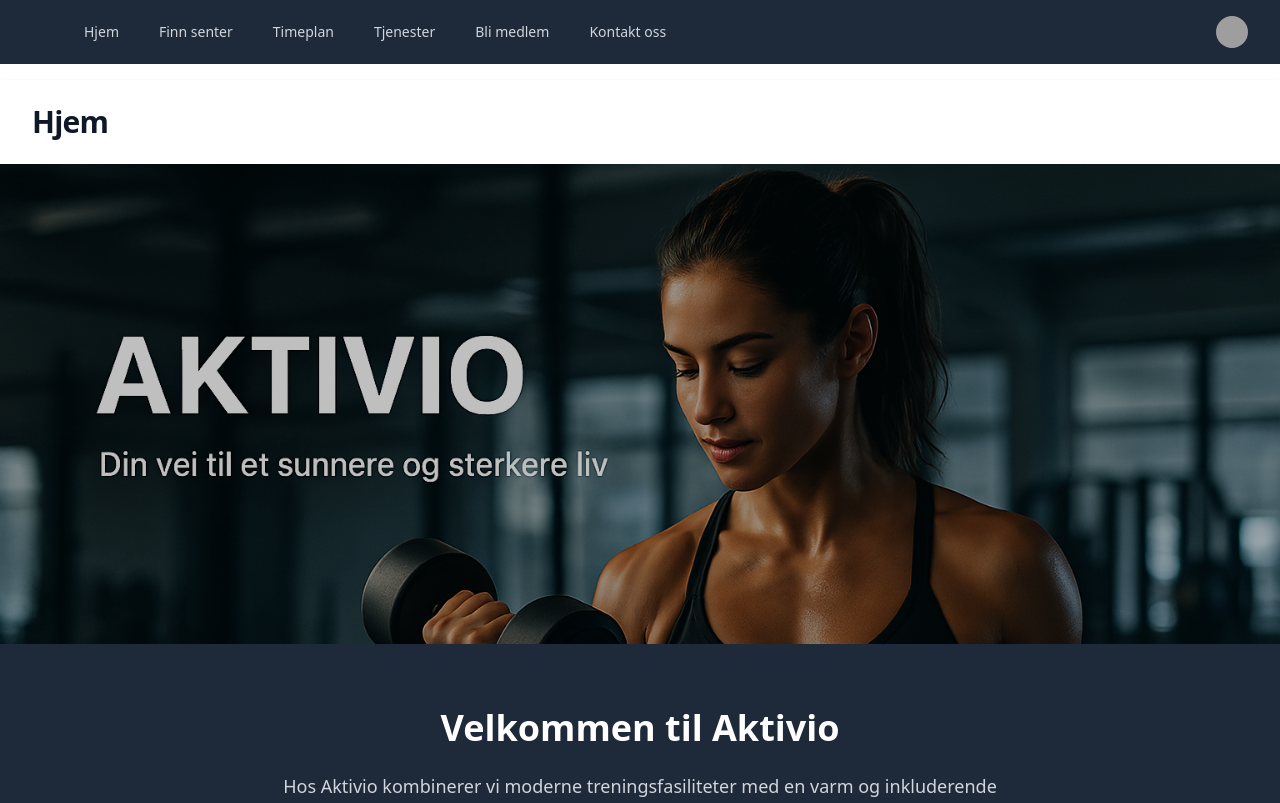
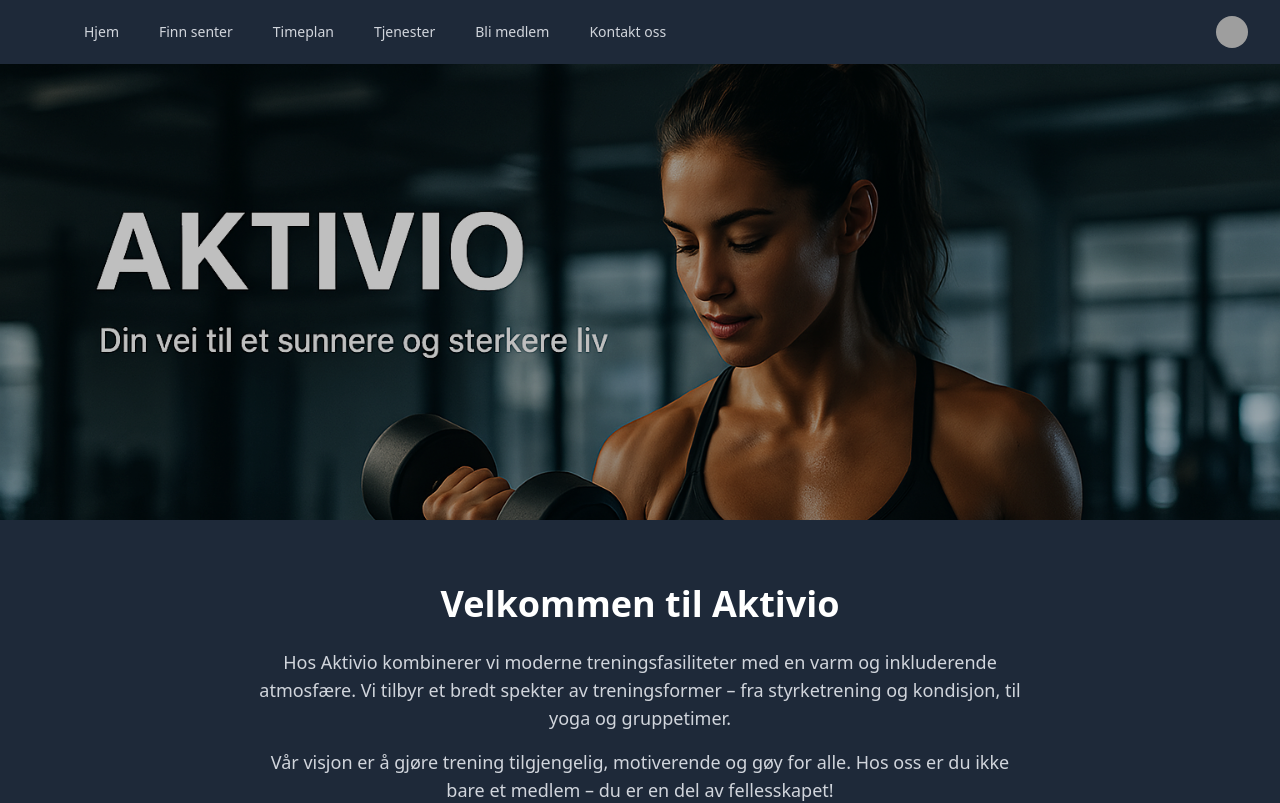
Before and after one commit to 250074USN/hackathon2025, a React (Vite) app: page /sign-out in a window 1280 px wide. Shown: the top 803 px of the page. Built offline with nearby package versions, Linux system fonts and the light colour scheme; grey boxes are pictures that could not be loaded.

Commit message:
oppdatere navbar

```diff
--- a/src/components/navigation/Navbar.tsx
+++ b/src/components/navigation/Navbar.tsx
@@ -157,12 +157,7 @@ export default function Navbar() {
                 </Disclosure>
 
                 {/* Legg til en margin-top for innholdet etter navigasjonsbaren */}
-                <div className="pt-20">
-                    <header className="bg-white shadow-sm">
-                        <div className="mx-auto max-w-7xl px-4 py-6 sm:px-6 lg:px-8">
-                            <h1 className="text-3xl font-bold tracking-tight text-gray-900">{currentPage}</h1>
-                        </div>
-                    </header>
+                <div className="pt-10">
                 </div>
             </div>
         </>
```
